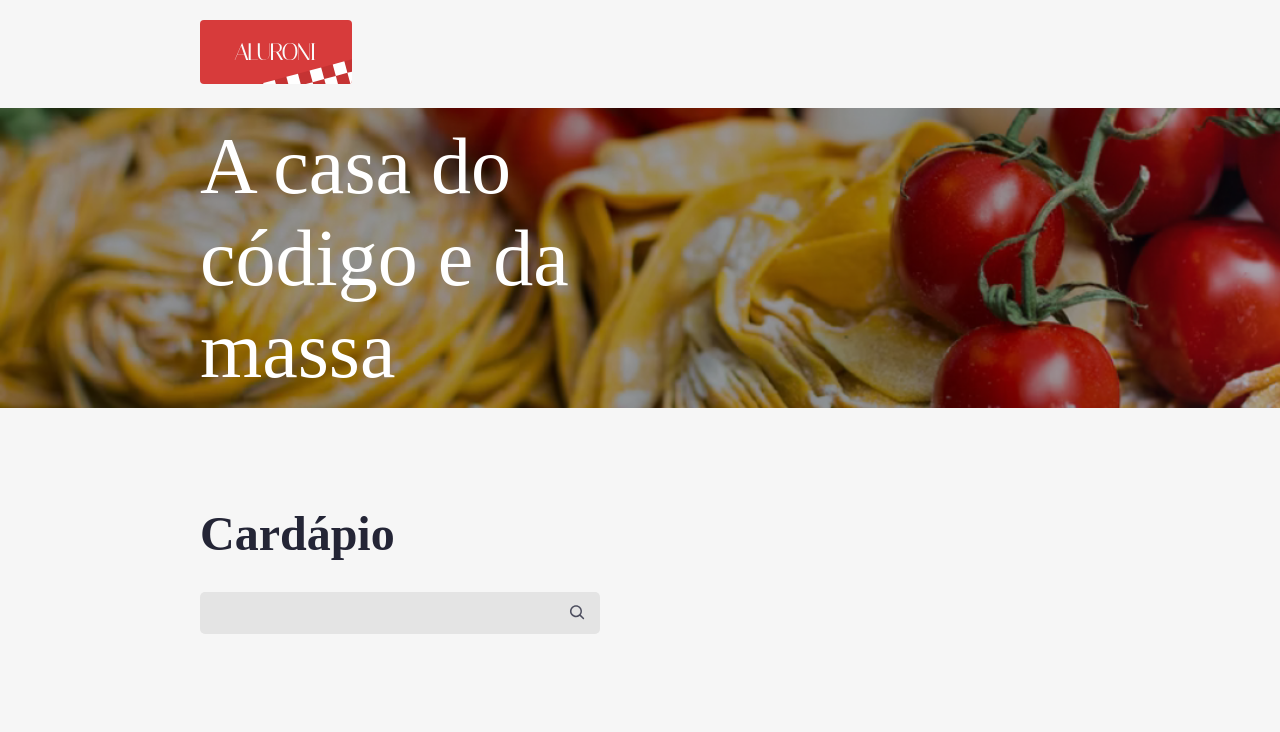
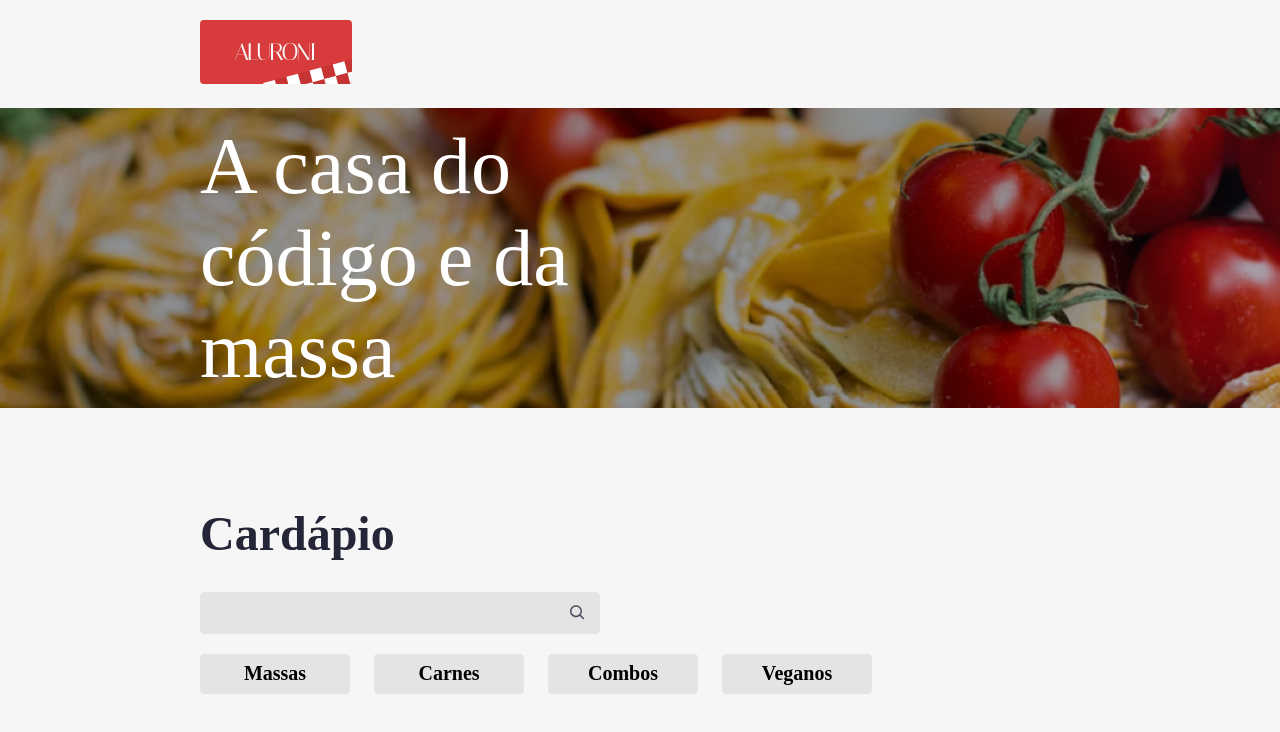
Before and after one commit to Rubendvb/alura-aluroni, a React (Vite) app: page / in a window 1280 px wide. Shown: the top 732 px of the page. Built offline with nearby package versions, Linux system fonts and the light colour scheme; a web font is replaced by a local one.

Commit message:
Criando componente Filtro

```diff
--- a/src/Pages/Cardapio/Cardapio.module.scss
+++ b/src/Pages/Cardapio/Cardapio.module.scss
@@ -3,12 +3,15 @@
 
 .menu {
   padding: 20px $padding-horizontal;
+
   @media (max-width: $desktop_xsm) {
     padding: 20px $padding-horizontal-mobile;
   }
+
   @media (min-width: $desktop_xsm) and (max-width: $desktop_sm) {
     padding: 20px $padding-horizontal-sm;
   }
+
   @media (min-width: $desktop_sm) and (max-width: $desktop_md) {
     padding: 20px $padding-horizontal-md;
   }
@@ -22,15 +25,19 @@
   display: flex;
   height: 300px;
   padding: 0px $padding-horizontal;
+
   @media (max-width: $desktop_xsm) {
     padding: 0px $padding-horizontal-mobile;
   }
+
   @media (min-width: $desktop_xsm) and (max-width: $desktop_sm) {
     padding: 0px $padding-horizontal-sm;
   }
+
   @media (min-width: $desktop_sm) and (max-width: $desktop_md) {
     padding: 0px $padding-horizontal-md;
   }
+
   &__text {
     color: white;
     font-size: 5rem;
@@ -41,18 +48,31 @@
 
 .cardapio {
   padding: 50px $padding-horizontal;
+
   @media (max-width: $desktop_xsm) {
     padding: 50px $padding-horizontal-mobile;
   }
+
   @media (min-width: $desktop_xsm) and (max-width: $desktop_sm) {
     padding: 50px $padding-horizontal-sm;
   }
+
   @media (min-width: $desktop_sm) and (max-width: $desktop_md) {
     padding: 50px $padding-horizontal-md;
   }
+
   &__titulo {
     color: $dark;
     font-size: 3rem;
     margin-bottom: 30px;
   }
+
+  &__filtros {
+    align-items: center;
+    display: flex;
+    flex-wrap: wrap;
+    justify-content: space-between;
+    margin-bottom: 30px;
+    width: 100%;
+  }
 }
--- a/src/Pages/Cardapio/Cardapio.tsx
+++ b/src/Pages/Cardapio/Cardapio.tsx
@@ -1,5 +1,6 @@
 import { useState } from "react";
 import Buscador from "../../components/Buscador/Buscador";
+import Filtros from "../../components/Filtros/Filtros";
 import styles from "./Cardapio.module.scss";
 import logo from "/src/assets/Img/Logo/logo.svg";
 
@@ -20,6 +21,10 @@
         <h3 className={styles.cardapio__titulo}>Cardápio</h3>
 
         <Buscador busca={busca} setBusca={setBusca} />
+
+        <div className={styles.cardapio__filtros}>
+          <Filtros />
+        </div>
       </section>
     </main>
   );
--- /dev/null
+++ b/src/components/Filtros/Filtros.module.scss
@@ -0,0 +1,30 @@
+@import "/src/assets/styles/variaveis";
+
+.filtros {
+  display: flex;
+  gap: 24px;
+  flex-wrap: wrap;
+  margin: 20px 0;
+
+  &__filtro {
+    align-items: center;
+    background-color: $grey;
+    border: none;
+    border-radius: 4px;
+    display: flex;
+    font-size: 1.25rem;
+    font-weight: bold;
+    height: 40px;
+    justify-content: center;
+    width: 150px;
+
+    &--ativo {
+      background-color: $blue;
+      color: white;
+    }
+
+    &:hover {
+      cursor: pointer;
+    }
+  }
+}
--- /dev/null
+++ b/src/components/Filtros/Filtros.tsx
@@ -0,0 +1,22 @@
+import filtros from "./filtros.json";
+import styles from "./Filtros.module.scss";
+
+type IOpcao = typeof filtros[0];
+
+export default function Filtros() {
+  function selecionarFiltro(opcao: IOpcao) {}
+
+  return (
+    <div className={styles.filtros}>
+      {filtros.map((opcao) => (
+        <button
+          className={styles.filtros__filtro}
+          key={opcao.id}
+          onClick={() => selecionarFiltro(opcao)}
+        >
+          {opcao.label}
+        </button>
+      ))}
+    </div>
+  );
+}
--- /dev/null
+++ b/src/components/Filtros/filtros.json
@@ -0,0 +1,18 @@
+[
+  {
+    "label": "Massas",
+    "id": 1
+  },
+  {
+    "label": "Carnes",
+    "id": 2
+  },
+  {
+    "label": "Combos",
+    "id": 3
+  },
+  {
+    "label": "Veganos",
+    "id": 4
+  }
+]
```
